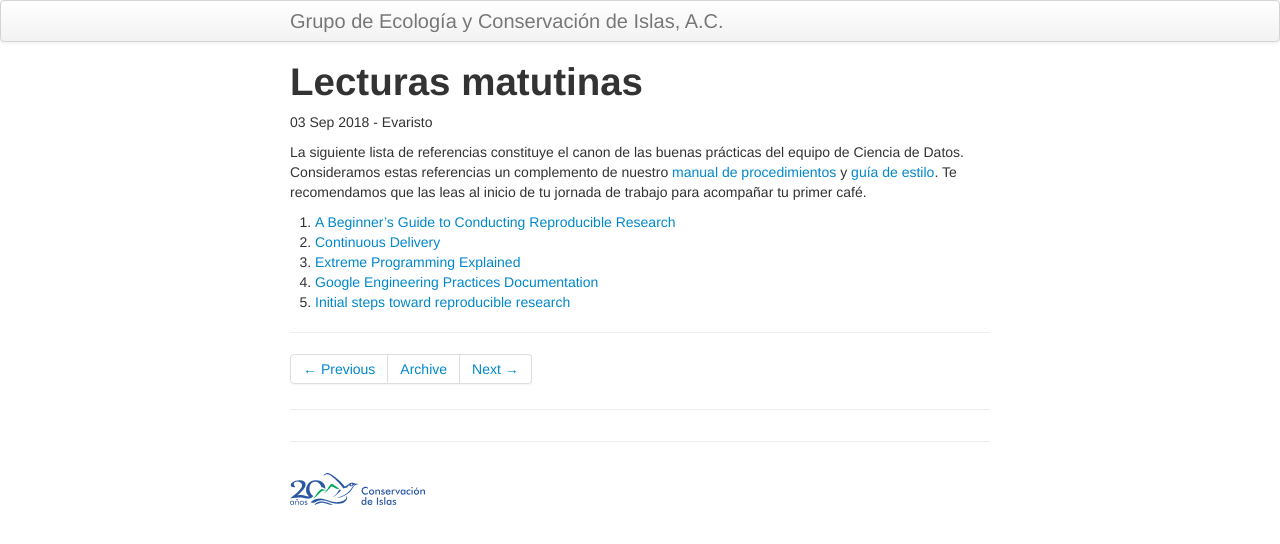
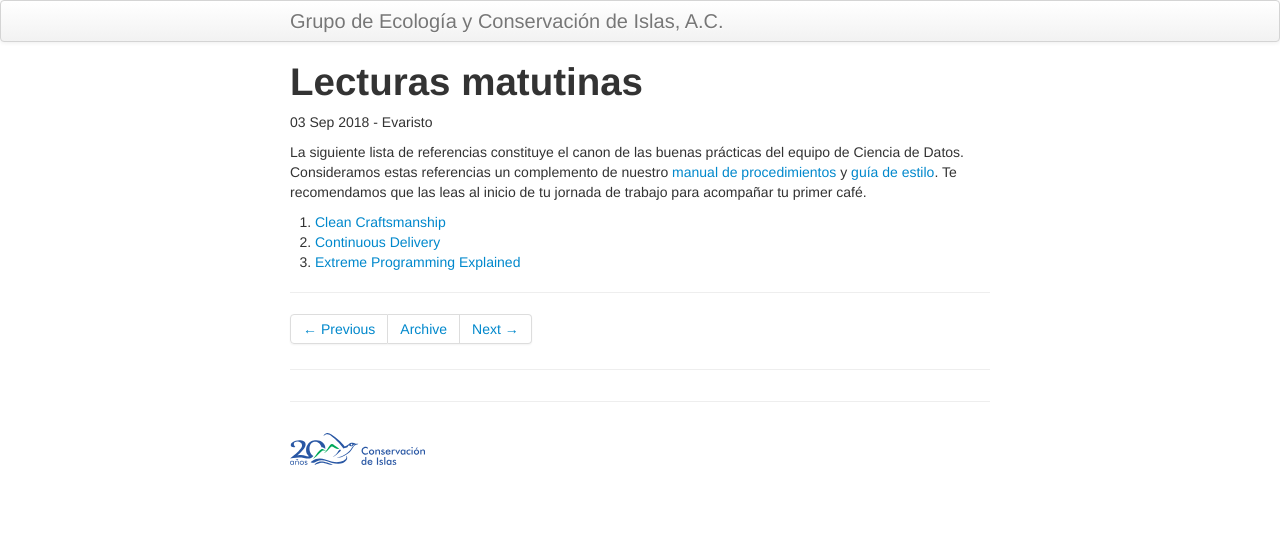
Before and after one commit to LizethMReyes/islasgeci.github.io, a Jekyll site: the page built from _posts/2018-09-03-lecturas_matutinas.md, in a window 1280 px wide. Shown: the top 544 px of the page. Built offline with Jekyll 4.4.1, drawn with Linux system fonts in a browser that asks for light colours.

Commit message:
✍️ Edit

```diff
--- a/_posts/2018-09-03-lecturas_matutinas.md
+++ b/_posts/2018-09-03-lecturas_matutinas.md
@@ -11,8 +11,6 @@ procedimientos](https://github.com/IslasGECI/manual) y [guía de
 estilo](https://islas.dev/guia_de_estilo/). Te recomendamos que las leas al inicio de tu jornada de
 trabajo para acompañar tu primer café.
 
-1. [A Beginner's Guide to Conducting Reproducible Research](https://doi.org/10.1002/bes2.1801)
+1. [Clean Craftsmanship](https://learning.oreilly.com/library/view/clean-craftsmanship-disciplines/9780136915805/)
 1. [Continuous Delivery](https://learning.oreilly.com/library/view/continuous-delivery-reliable/9780321670250/)
 1. [Extreme Programming Explained](https://learning.oreilly.com/library/view/extreme-programming-explained/0201616416/)
-1. [Google Engineering Practices Documentation](https://google.github.io/eng-practices/)
-1. [Initial steps toward reproducible research](http://kbroman.org/steps2rr/)
```
